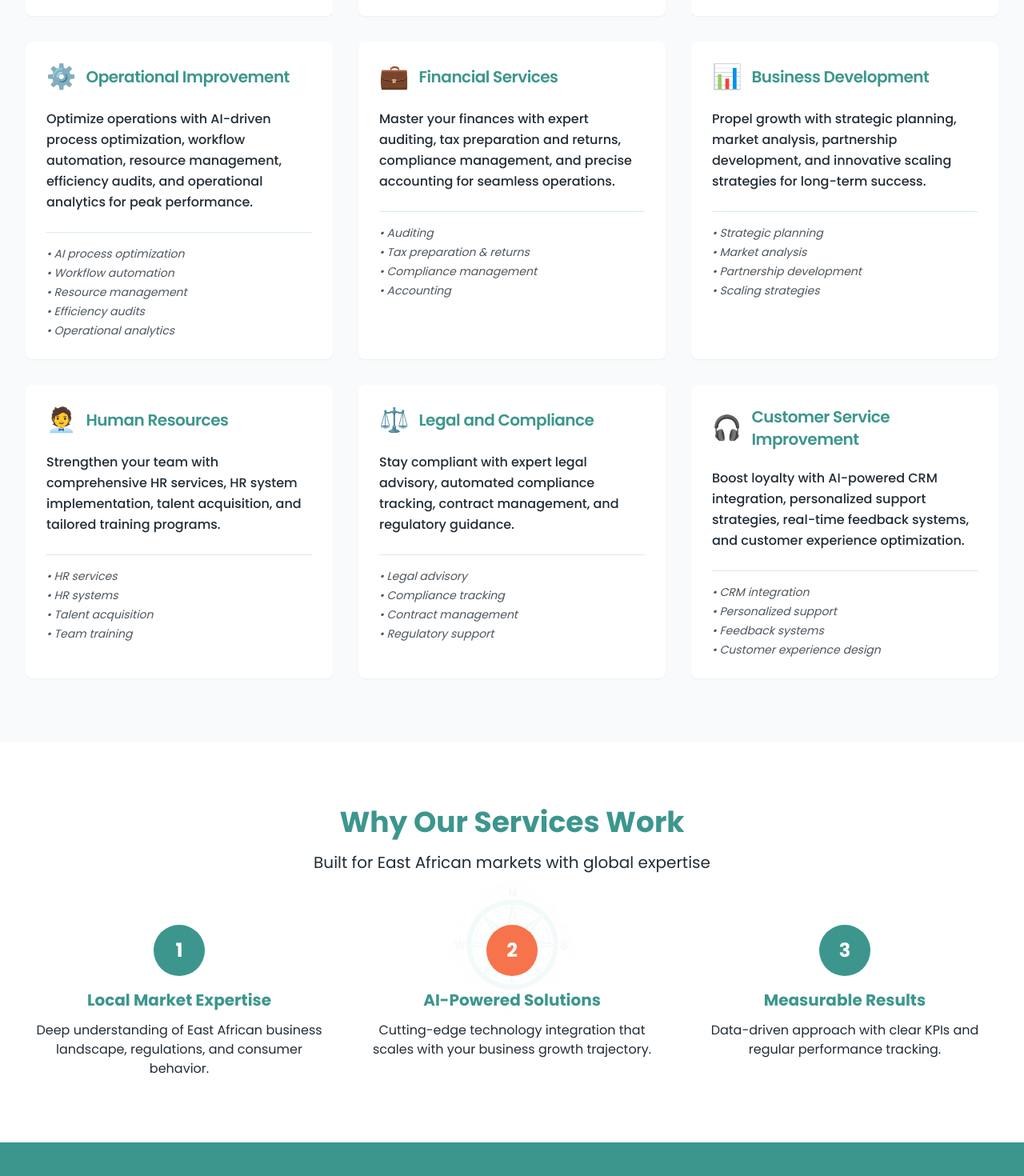
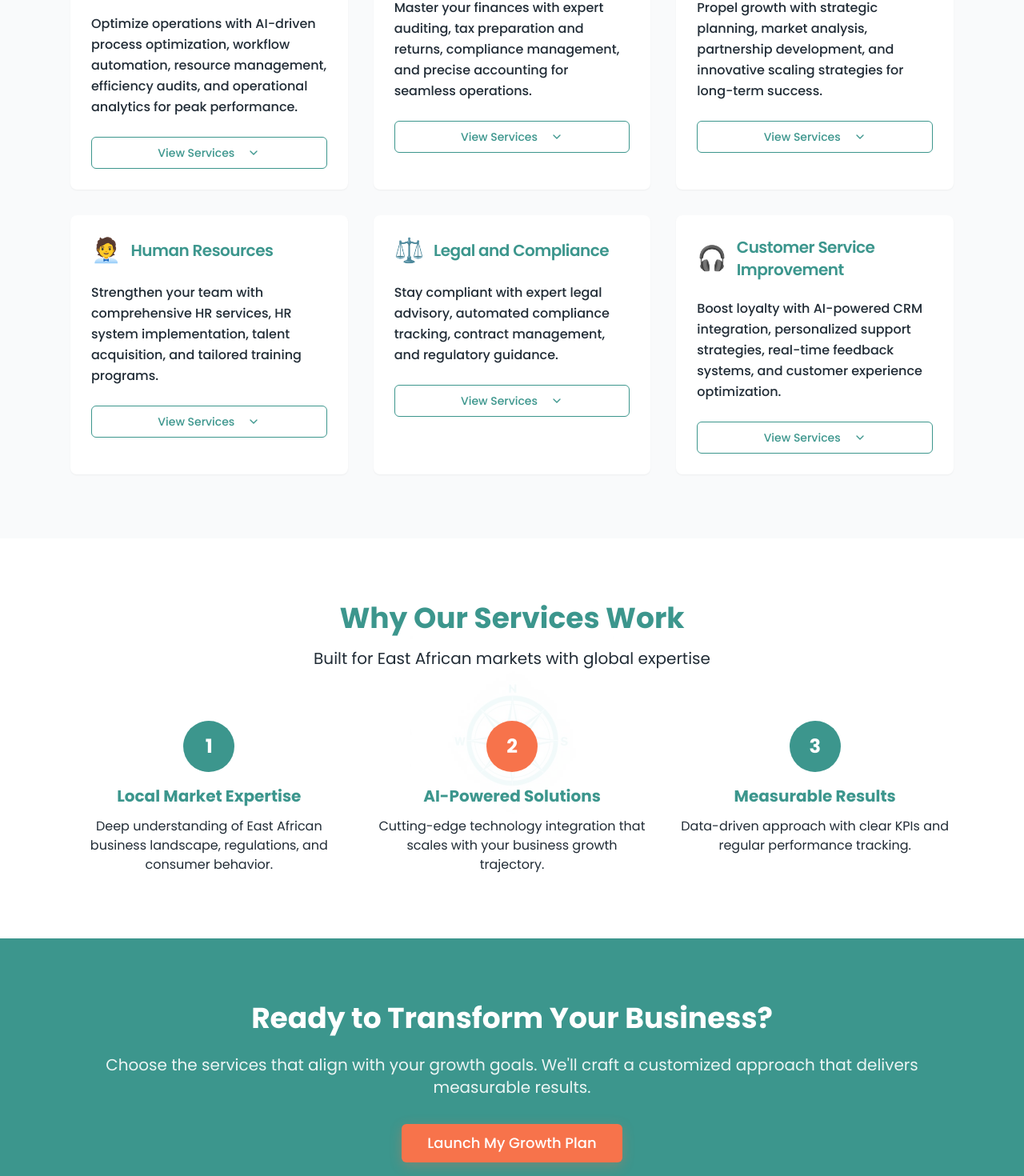
Before and after one commit to sail-25/sail-craft01, a React (Vite) app: page /services in a window 1280 px wide. Shown: the part 1289-2759 px from the top of the page at 80% size. Built offline with nearby package versions, Linux system fonts and the light colour scheme.

Commit message:
Refactor: Implement expandable cards and adjust CTA styling
-   Modified Services and Success Stories pages to use expandable cards with icons.
-   Adjusted CTA button styling to fit section edges.

```diff
--- a/src/pages/Services.tsx
+++ b/src/pages/Services.tsx
@@ -2,6 +2,8 @@
 import { Card, CardContent, CardDescription, CardHeader, CardTitle } from "@/components/ui/card";
 import { Button } from "@/components/ui/button";
 import { Link } from "react-router-dom";
+import { Collapsible, CollapsibleContent, CollapsibleTrigger } from "@/components/ui/collapsible";
+import { ChevronDown } from "lucide-react";
 import compassIcon from "@/assets/compass-icon.png";
 
 const Services = () => {
@@ -67,7 +69,7 @@ const Services = () => {
       {/* Hero Section */}
       <section className="py-20 bg-white relative overflow-hidden">
         <div className="absolute inset-0 wave-texture opacity-10"></div>
-        <div className="w-full px-4 sm:px-6 lg:px-8 relative z-10">
+        <div className="max-w-6xl mx-auto px-6 relative z-10">
           <div className="text-center mb-16">
             <img src={compassIcon} alt="Compass" className="h-16 w-16 mx-auto mb-6 compass-spin" />
             <h1 className="text-5xl font-bold text-sailcraft-teal mb-6 fade-in-up">
@@ -83,16 +85,17 @@ const Services = () => {
 
       {/* Services Grid */}
       <section className="py-20 bg-gray-50">
-        <div className="w-full px-4 sm:px-6 lg:px-8">
+        <div className="max-w-6xl mx-auto px-6">
           <div className="text-center mb-16">
             <div className="w-32 h-1 bg-sailcraft-teal mx-auto mb-6 wave-animate"></div>
             <h2 className="text-4xl font-bold text-sailcraft-teal mb-4">What We Deliver</h2>
             <p className="text-xl text-sailcraft-dark">Strategic expertise across nine core business areas</p>
           </div>
 
-          <div className="grid md:grid-cols-2 lg:grid-cols-3 gap-8 max-w-7xl mx-auto">
+          <div className="grid md:grid-cols-2 lg:grid-cols-3 gap-8">
             {services.map((service, index) => (
-              <Card key={index} className="card-sailcraft text-left h-full border-2 border-transparent hover:border-sailcraft-teal/20 transition-all duration-300 group">
+              <Collapsible key={index}>
+                <Card className="card-sailcraft text-left h-full border-2 border-transparent hover:border-sailcraft-teal/20 transition-all duration-300 group">
                   <CardHeader>
                     <div className="flex items-center gap-3 mb-4">
                       <div className="text-3xl group-hover:scale-110 transition-transform duration-300">
@@ -107,7 +110,17 @@ const Services = () => {
                     </CardDescription>
                   </CardHeader>
                   <CardContent className="flex-grow">
-                  <div className="h-px bg-sailcraft-teal/20 w-full mb-4"></div>
+                    <CollapsibleTrigger asChild>
+                      <Button
+                        variant="outline"
+                        className="w-full border-sailcraft-teal text-sailcraft-teal hover:bg-sailcraft-teal hover:text-white group/btn"
+                      >
+                        <span>View Services</span>
+                        <ChevronDown className="h-4 w-4 ml-2 transition-transform duration-200 group-data-[state=open]/btn:rotate-180" />
+                      </Button>
+                    </CollapsibleTrigger>
+                    <CollapsibleContent>
+                      <div className="mt-4 pt-4 border-t border-sailcraft-teal/20">
                         <div className="space-y-1">
                           {service.miniServices.map((miniService, idx) => (
                             <p key={idx} className="text-sm text-sailcraft-dark/80 italic">
@@ -115,8 +128,11 @@ const Services = () => {
                             </p>
                           ))}
                         </div>
+                      </div>
+                    </CollapsibleContent>
                   </CardContent>
                 </Card>
+              </Collapsible>
             ))}
           </div>
         </div>
@@ -127,13 +143,13 @@ const Services = () => {
         <div className="absolute inset-0 flex items-center justify-center opacity-5">
           <img src={compassIcon} alt="Compass Watermark" className="h-64 w-64" />
         </div>
-        <div className="w-full px-4 sm:px-6 lg:px-8 relative z-10">
+        <div className="max-w-6xl mx-auto px-6 relative z-10">
           <div className="text-center mb-16">
             <h2 className="text-4xl font-bold text-sailcraft-teal mb-4">Why Our Services Work</h2>
             <p className="text-xl text-sailcraft-dark">Built for East African markets with global expertise</p>
           </div>
 
-          <div className="grid md:grid-cols-3 gap-8 max-w-7xl mx-auto">
+          <div className="grid md:grid-cols-3 gap-8">
             <div className="text-center">
               <div className="w-16 h-16 bg-sailcraft-teal rounded-full flex items-center justify-center mx-auto mb-4">
                 <span className="text-white text-2xl font-bold">1</span>
@@ -168,12 +184,12 @@ const Services = () => {
       </section>
 
       {/* CTA Section */}
-      <section className="py-20 bg-sailcraft-teal w-full">
-        <div className="w-full text-center px-4 sm:px-6 lg:px-8">
+      <section className="py-20 bg-sailcraft-teal">
+        <div className="max-w-6xl mx-auto text-center px-6">
           <h2 className="text-4xl font-bold text-white mb-6">
             Ready to Transform Your Business?
           </h2>
-          <p className="text-xl text-white/90 mb-8 max-w-4xl mx-auto">
+          <p className="text-xl text-white/90 mb-8">
             Choose the services that align with your growth goals. We'll craft a customized approach that delivers measurable results.
           </p>
           <Button
--- a/src/pages/SuccessStories.tsx
+++ b/src/pages/SuccessStories.tsx
@@ -95,7 +95,7 @@ const SuccessStories = () => {
     <div className="min-h-screen pt-16">
       {/* Intro Section */}
       <section className="py-20 bg-white">
-        <div className="max-w-7xl mx-auto px-4 sm:px-6 lg:px-8">
+        <div className="max-w-6xl mx-auto px-6">
           <div className="text-center mb-16">
             <h1 className="text-5xl font-bold text-sailcraft-teal mb-6 wave-animate">
               What Growth Looks Like
@@ -110,7 +110,7 @@ const SuccessStories = () => {
 
       {/* Filters Section */}
       <section className="py-8 bg-gray-50">
-        <div className="max-w-7xl mx-auto px-4 sm:px-6 lg:px-8">
+        <div className="max-w-6xl mx-auto px-6">
           <div className="flex flex-wrap justify-center gap-4">
             {filters.map((filter) => (
               <Button
@@ -131,7 +131,7 @@ const SuccessStories = () => {
 
       {/* Case Studies Grid */}
       <section className="py-20 bg-white">
-        <div className="max-w-7xl mx-auto px-4 sm:px-6 lg:px-8">
+        <div className="max-w-6xl mx-auto px-6">
           <div className="grid md:grid-cols-2 lg:grid-cols-3 gap-8">
             {filteredCases.map((caseStudy, index) => (
               <Collapsible key={index}>
@@ -168,7 +168,7 @@ const SuccessStories = () => {
                     <CollapsibleTrigger asChild>
                       <Button
                         variant="outline"
-                        className="w-full border-sailcraft-teal text-sailcraft-teal hover:bg-sailcraft-teal hover:text-white"
+                        className="w-full border-sailcraft-teal text-sailcraft-teal hover:bg-sailcraft-teal hover:text-white group"
                       >
                         <span>View Full Case Study</span>
                         <ChevronDown className="h-4 w-4 ml-2 transition-transform duration-200 group-data-[state=open]:rotate-180" />
@@ -225,7 +225,7 @@ const SuccessStories = () => {
 
       {/* Stats Section */}
       <section className="py-20 bg-gray-50">
-        <div className="max-w-7xl mx-auto px-4 sm:px-6 lg:px-8">
+        <div className="max-w-6xl mx-auto px-6">
           <div className="text-center mb-12">
             <h2 className="text-4xl font-bold text-sailcraft-teal mb-4">Our Impact by Numbers</h2>
           </div>
@@ -251,8 +251,8 @@ const SuccessStories = () => {
       </section>
 
       {/* Mini CTA */}
-      <section className="py-20 bg-sailcraft-teal w-full">
-        <div className="max-w-4xl mx-auto text-center px-4 sm:px-6 lg:px-8">
+      <section className="py-20 bg-sailcraft-teal">
+        <div className="max-w-6xl mx-auto text-center px-6">
           <h2 className="text-4xl font-bold text-white mb-6">
             Your Story Belongs Here
           </h2>
```
Lines whose indentation alone changed are shown as unchanged.
